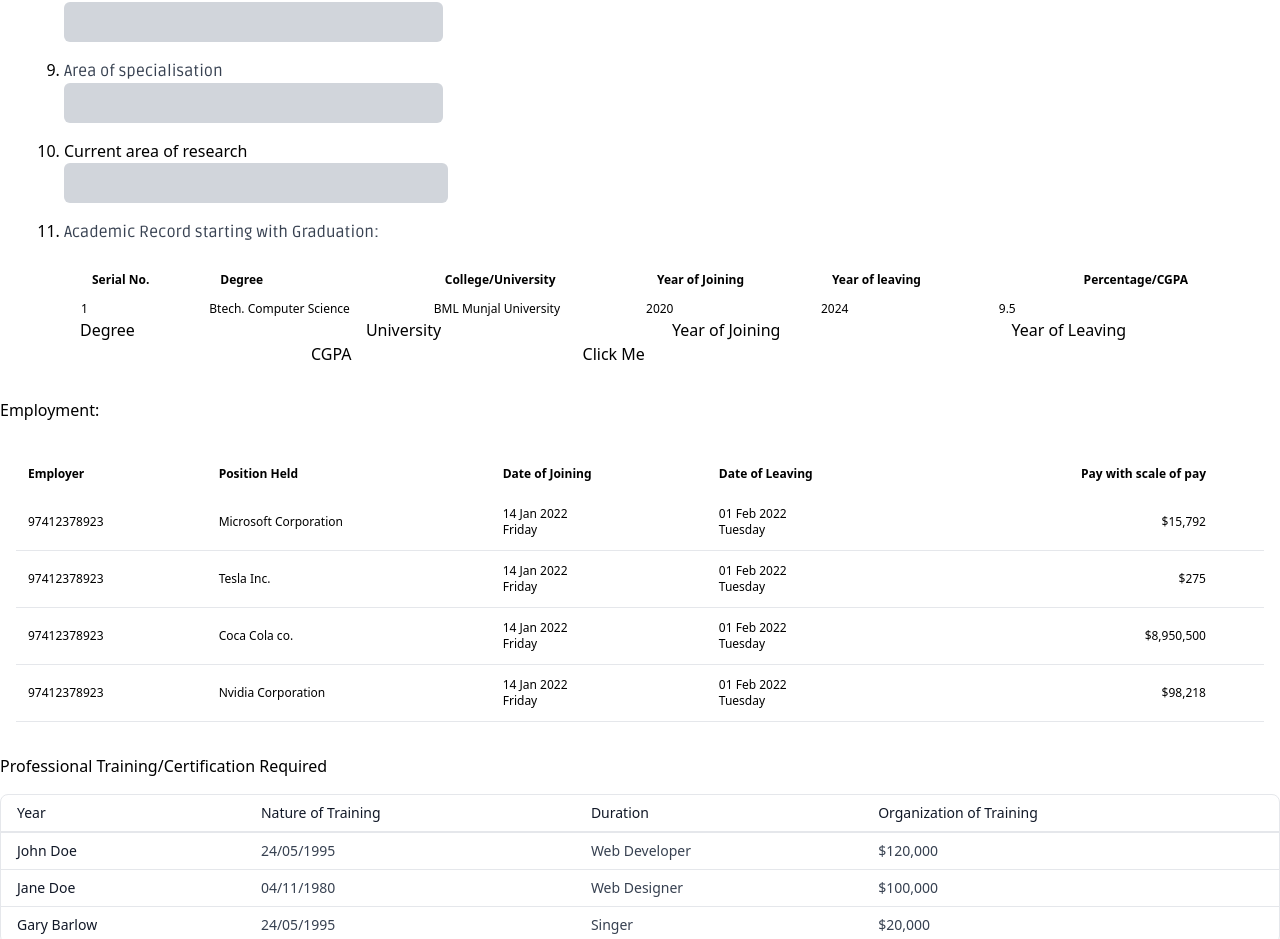
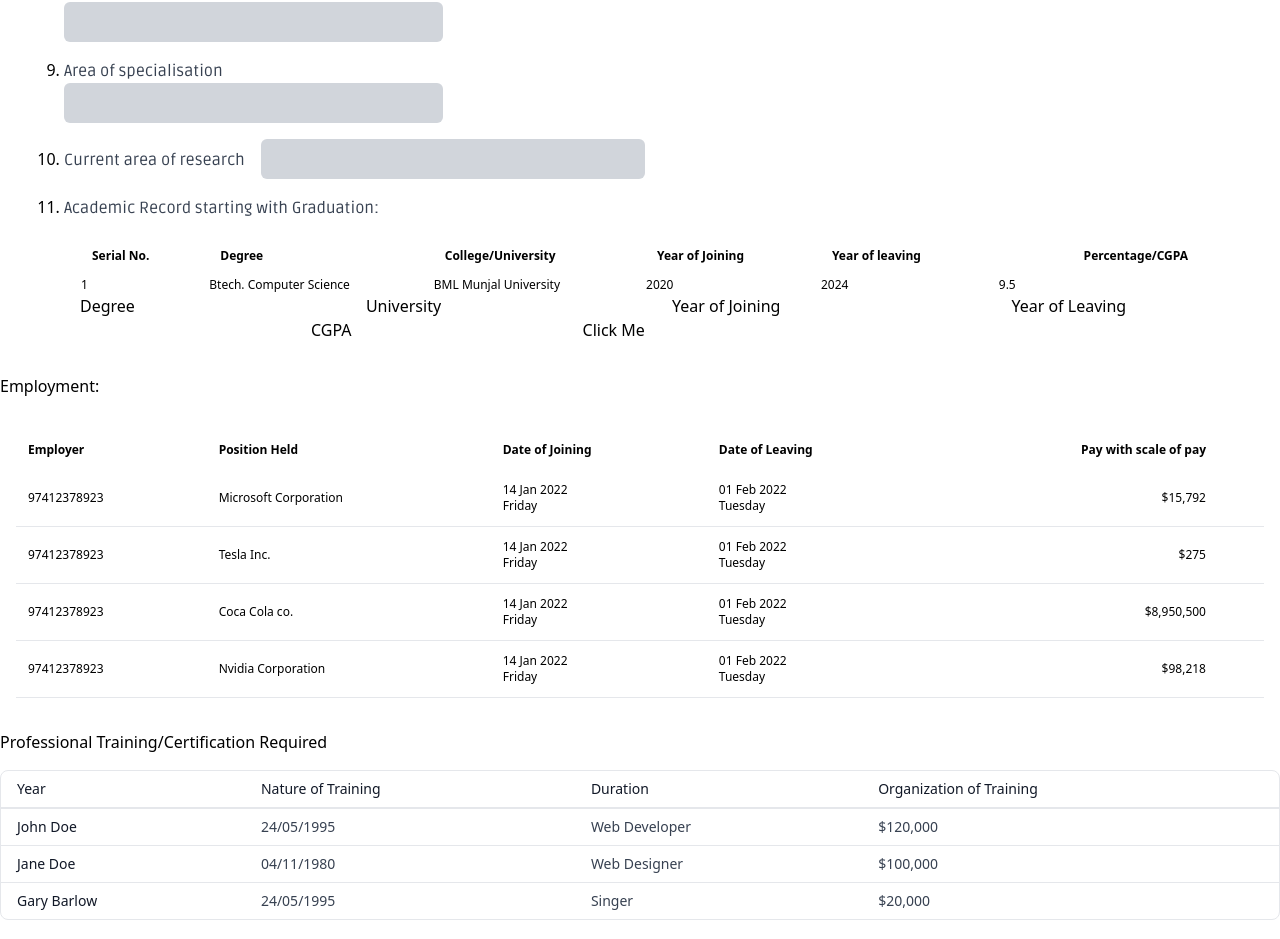
Before and after one commit to nipunagarwal4235/major-project, a Next.js app: page / in a window 1280 px wide. Shown: the part 1111-2050 px from the top of the page. Built offline with nearby package versions, Linux system fonts and the light colour scheme.

Commit message:
migrating from afraz laptop to anish new laptop

```diff
--- a/components/HomePage.jsx
+++ b/components/HomePage.jsx
@@ -310,7 +310,7 @@
               onChange={(e) => setDesignation(e.target.value)}
             /></div></li>
           <li><div>
-            <label htmlFor="designation" className="block font-medium">
+            <label htmlFor="designation" className="font-ruda font-medium text-gray-700 pr-4 my-4">
               Current area of research
             </label>
             <input
```
